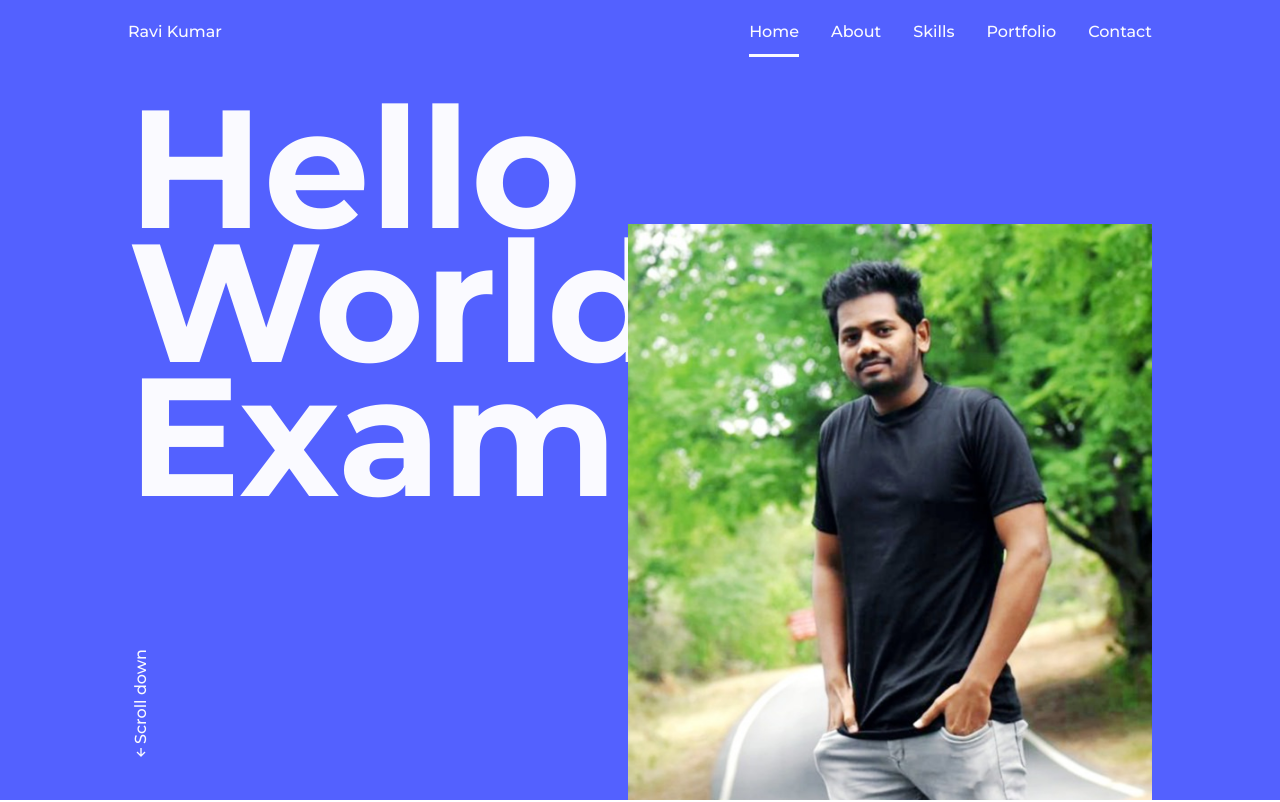
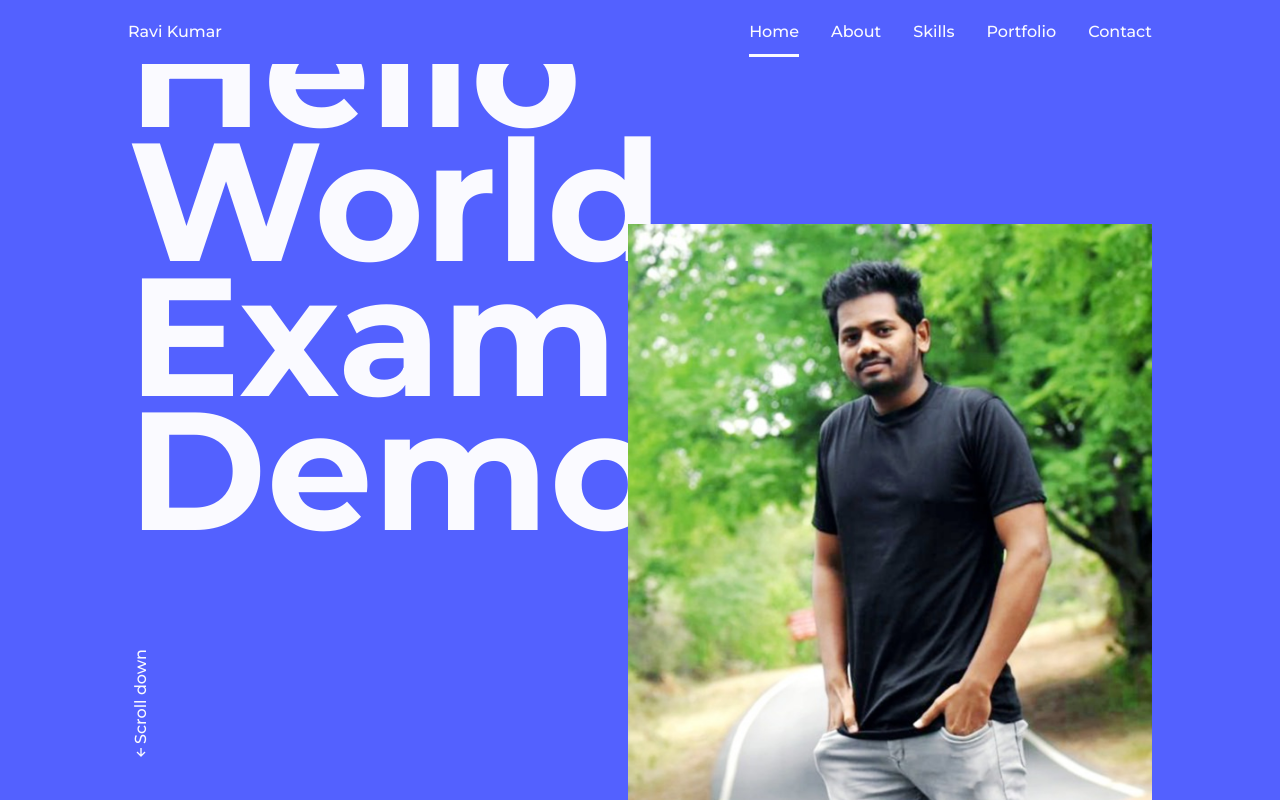
Before and after one commit to ravikumar-8096/test, a plain HTML site: page index.html in a window 1280 px wide. Shown: the top 802 px of the page. Drawn offline with nearby package versions, Linux system fonts and the light colour scheme.

Commit message:
test-2-changes-2

```diff
--- a/index.html
+++ b/index.html
@@ -41,7 +41,7 @@
             <section class="home" id="home">
                 <div class="home__container bd-grid">
                     <!-- <h1 class="home__title"><span>HE</span><br>LLO.</h1> -->
-                    <h1 class="home__title">Hello World Example</h1>
+                    <h1 class="home__title">Hello World Example Demo</h1>
 
                     <div class="home__scroll">
                         <a href="#about" class="home__scroll-link"><i class='bx bx-up-arrow-alt' ></i>Scroll down</a>
```
